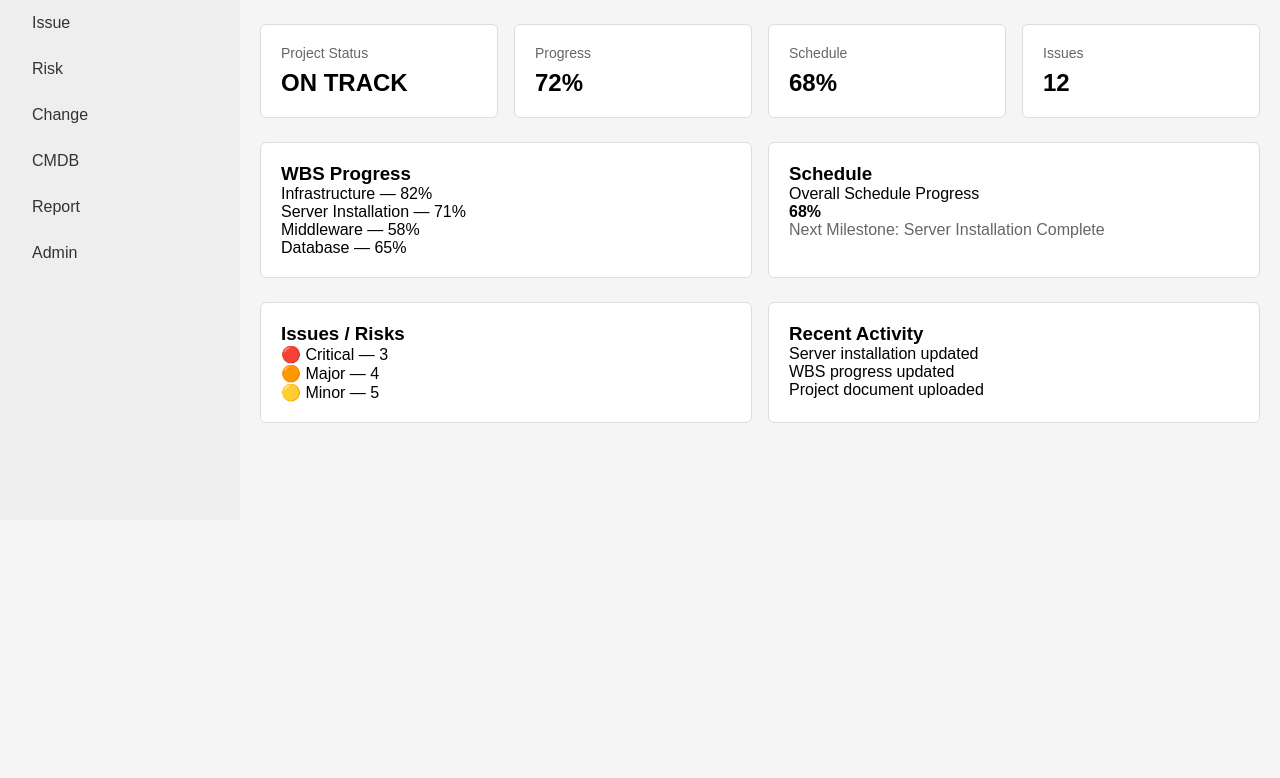
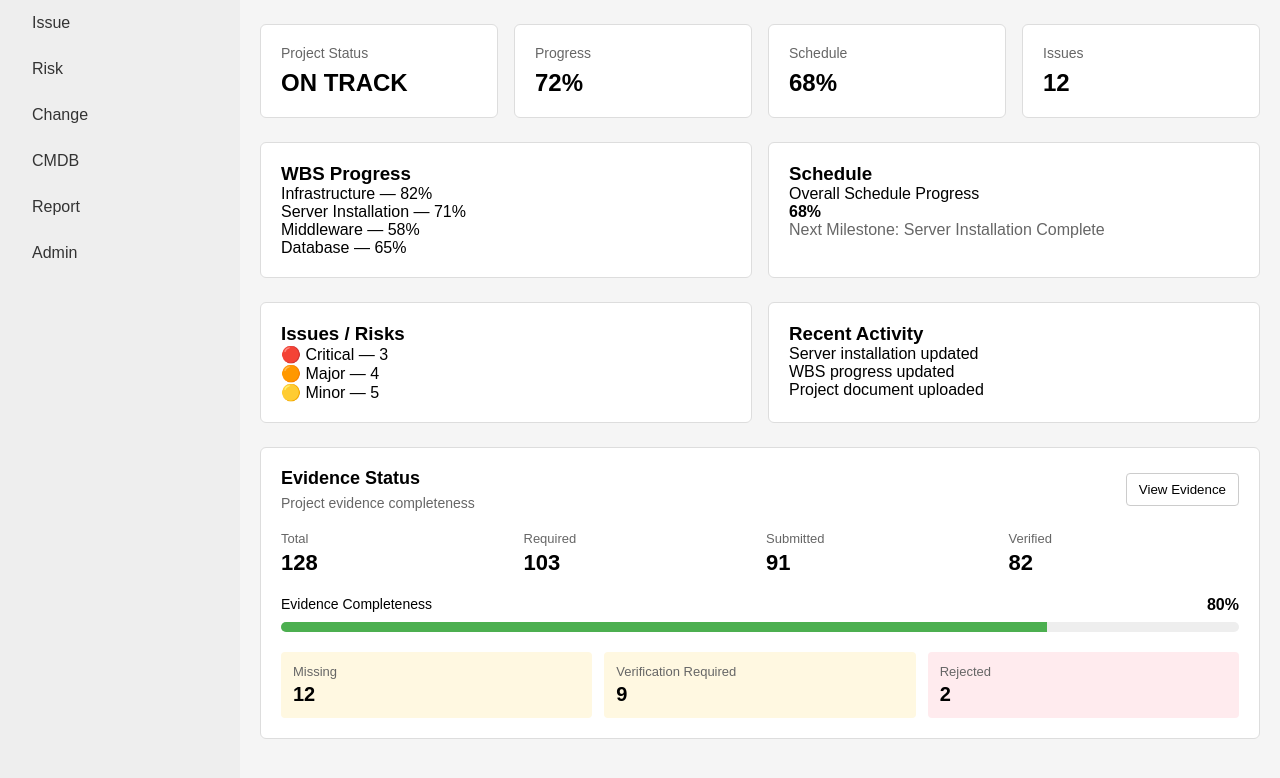
Before and after one commit to seos73410608/project-delivery-reference, a React (Vite) app in the folder pmis-frontend/: page / in a window 1280 px wide. Shown: the part 280-1058 px from the top of the page. Before the commit the page ends 800 px from the top, so only its background shows below. Built offline with nearby package versions, Linux system fonts and the light colour scheme.

Commit message:
feat(frontend): add evidence summary dashboard

```diff
--- /dev/null
+++ b/pmis-frontend/src/components/dashboard/EvidenceSummary.tsx
@@ -0,0 +1,293 @@
+function EvidenceSummary() {
+  return (
+    <div
+      style={{
+        padding: "20px",
+        backgroundColor: "#ffffff",
+        border: "1px solid #dddddd",
+        borderRadius: "6px",
+      }}
+    >
+      {/* Header */}
+      <div
+        style={{
+          display: "flex",
+          justifyContent: "space-between",
+          alignItems: "center",
+          marginBottom: "20px",
+        }}
+      >
+        <div>
+          <h3
+            style={{
+              margin: 0,
+              fontSize: "18px",
+            }}
+          >
+            Evidence Status
+          </h3>
+
+          <p
+            style={{
+              margin: "6px 0 0",
+              color: "#666666",
+              fontSize: "14px",
+            }}
+          >
+            Project evidence completeness
+          </p>
+        </div>
+
+        <button
+          type="button"
+          style={{
+            padding: "8px 12px",
+            border: "1px solid #cccccc",
+            borderRadius: "4px",
+            backgroundColor: "#ffffff",
+            cursor: "pointer",
+          }}
+        >
+          View Evidence
+        </button>
+      </div>
+
+      {/* Summary */}
+      <div
+        style={{
+          display: "grid",
+          gridTemplateColumns: "repeat(4, 1fr)",
+          gap: "12px",
+          marginBottom: "20px",
+        }}
+      >
+        <div>
+          <p
+            style={{
+              margin: 0,
+              color: "#666666",
+              fontSize: "13px",
+            }}
+          >
+            Total
+          </p>
+
+          <strong
+            style={{
+              display: "block",
+              marginTop: "4px",
+              fontSize: "22px",
+            }}
+          >
+            128
+          </strong>
+        </div>
+
+        <div>
+          <p
+            style={{
+              margin: 0,
+              color: "#666666",
+              fontSize: "13px",
+            }}
+          >
+            Required
+          </p>
+
+          <strong
+            style={{
+              display: "block",
+              marginTop: "4px",
+              fontSize: "22px",
+            }}
+          >
+            103
+          </strong>
+        </div>
+
+        <div>
+          <p
+            style={{
+              margin: 0,
+              color: "#666666",
+              fontSize: "13px",
+            }}
+          >
+            Submitted
+          </p>
+
+          <strong
+            style={{
+              display: "block",
+              marginTop: "4px",
+              fontSize: "22px",
+            }}
+          >
+            91
+          </strong>
+        </div>
+
+        <div>
+          <p
+            style={{
+              margin: 0,
+              color: "#666666",
+              fontSize: "13px",
+            }}
+          >
+            Verified
+          </p>
+
+          <strong
+            style={{
+              display: "block",
+              marginTop: "4px",
+              fontSize: "22px",
+            }}
+          >
+            82
+          </strong>
+        </div>
+      </div>
+
+      {/* Completeness */}
+      <div
+        style={{
+          marginBottom: "20px",
+        }}
+      >
+        <div
+          style={{
+            display: "flex",
+            justifyContent: "space-between",
+            marginBottom: "8px",
+          }}
+        >
+          <span
+            style={{
+              fontSize: "14px",
+              fontWeight: 500,
+            }}
+          >
+            Evidence Completeness
+          </span>
+
+          <strong>80%</strong>
+        </div>
+
+        <div
+          style={{
+            width: "100%",
+            height: "10px",
+            backgroundColor: "#eeeeee",
+            borderRadius: "5px",
+            overflow: "hidden",
+          }}
+        >
+          <div
+            style={{
+              width: "80%",
+              height: "100%",
+              backgroundColor: "#4caf50",
+            }}
+          />
+        </div>
+      </div>
+
+      {/* Status */}
+      <div
+        style={{
+          display: "grid",
+          gridTemplateColumns: "repeat(3, 1fr)",
+          gap: "12px",
+        }}
+      >
+        <div
+          style={{
+            padding: "12px",
+            backgroundColor: "#fff8e1",
+            borderRadius: "4px",
+          }}
+        >
+          <p
+            style={{
+              margin: 0,
+              color: "#666666",
+              fontSize: "13px",
+            }}
+          >
+            Missing
+          </p>
+
+          <strong
+            style={{
+              display: "block",
+              marginTop: "4px",
+              fontSize: "20px",
+            }}
+          >
+            12
+          </strong>
+        </div>
+
+        <div
+          style={{
+            padding: "12px",
+            backgroundColor: "#fff8e1",
+            borderRadius: "4px",
+          }}
+        >
+          <p
+            style={{
+              margin: 0,
+              color: "#666666",
+              fontSize: "13px",
+            }}
+          >
+            Verification Required
+          </p>
+
+          <strong
+            style={{
+              display: "block",
+              marginTop: "4px",
+              fontSize: "20px",
+            }}
+          >
+            9
+          </strong>
+        </div>
+
+        <div
+          style={{
+            padding: "12px",
+            backgroundColor: "#ffebee",
+            borderRadius: "4px",
+          }}
+        >
+          <p
+            style={{
+              margin: 0,
+              color: "#666666",
+              fontSize: "13px",
+            }}
+          >
+            Rejected
+          </p>
+
+          <strong
+            style={{
+              display: "block",
+              marginTop: "4px",
+              fontSize: "20px",
+            }}
+          >
+            2
+          </strong>
+        </div>
+      </div>
+    </div>
+  );
+}
+
+export default EvidenceSummary;
--- a/pmis-frontend/src/pages/DashboardPage.tsx
+++ b/pmis-frontend/src/pages/DashboardPage.tsx
@@ -4,6 +4,7 @@ import WbsProgress from "@/components/dashboard/WbsProgress";
 import ScheduleSummary from "@/components/dashboard/ScheduleSummary";
 import IssueSummary from "@/components/dashboard/IssueSummary";
 import RecentActivity from "@/components/dashboard/RecentActivity";
+import EvidenceSummary from "@/components/dashboard/EvidenceSummary";
 
 function DashboardPage() {
   return (
@@ -85,12 +86,22 @@ function DashboardPage() {
           display: "grid",
           gridTemplateColumns: "1fr 1fr",
           gap: "16px",
+          marginBottom: "24px",
         }}
       >
         <IssueSummary />
 
         <RecentActivity />
       </div>
+
+      {/* Evidence */}
+      <div
+        style={{
+          marginBottom: "24px",
+        }}
+      >
+        <EvidenceSummary />
+      </div>
     </div>
   );
 }
```
Also changed, not shown: pmis-frontend/src/features/evidence/components/EvidenceChecklist.tsx (added), pmis-frontend/src/features/evidence/components/EvidenceDetail.tsx (added), pmis-frontend/src/features/evidence/components/EvidenceMatrix.tsx (added), pmis-frontend/src/features/evidence/pages/EvidencePage.tsx (added).
